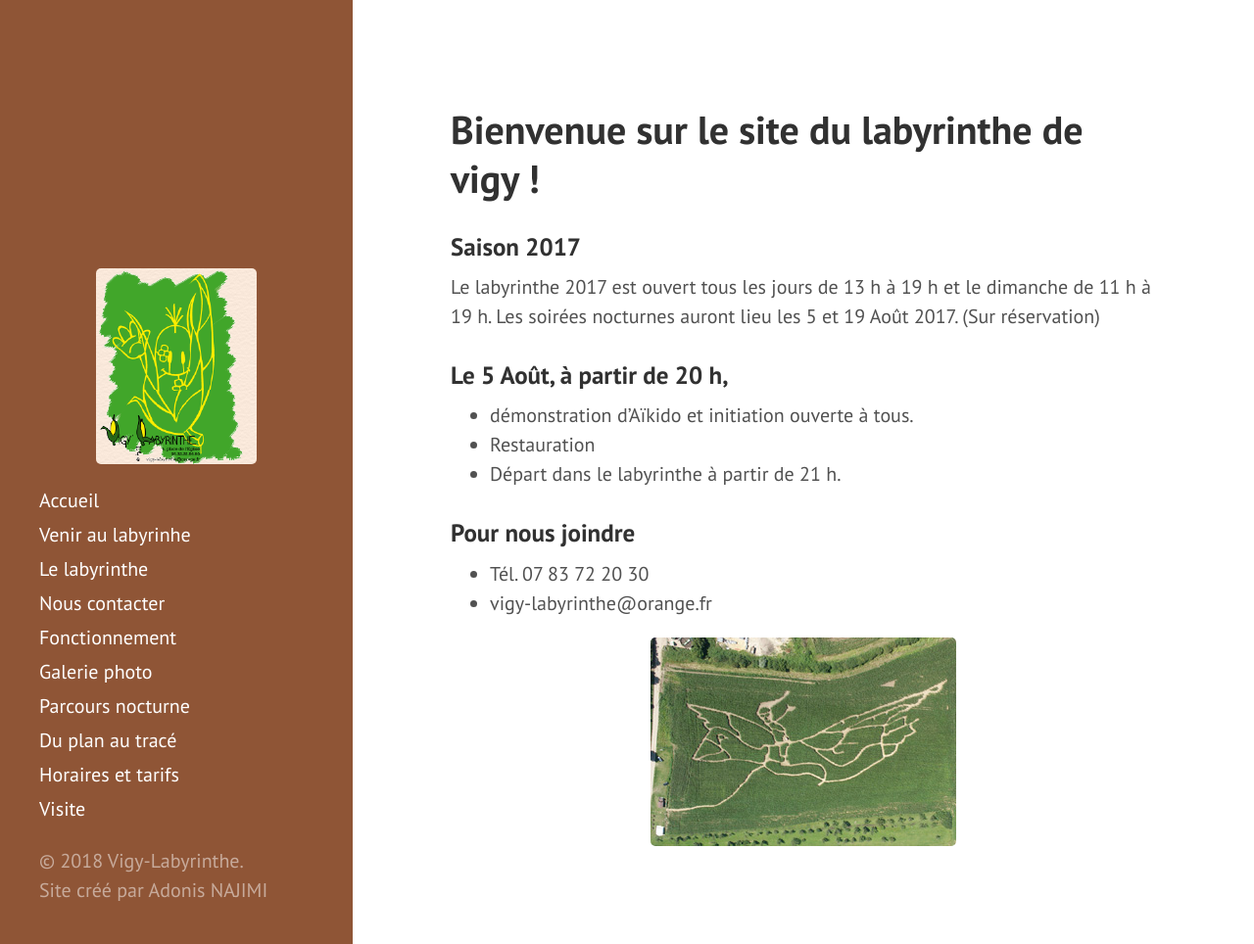
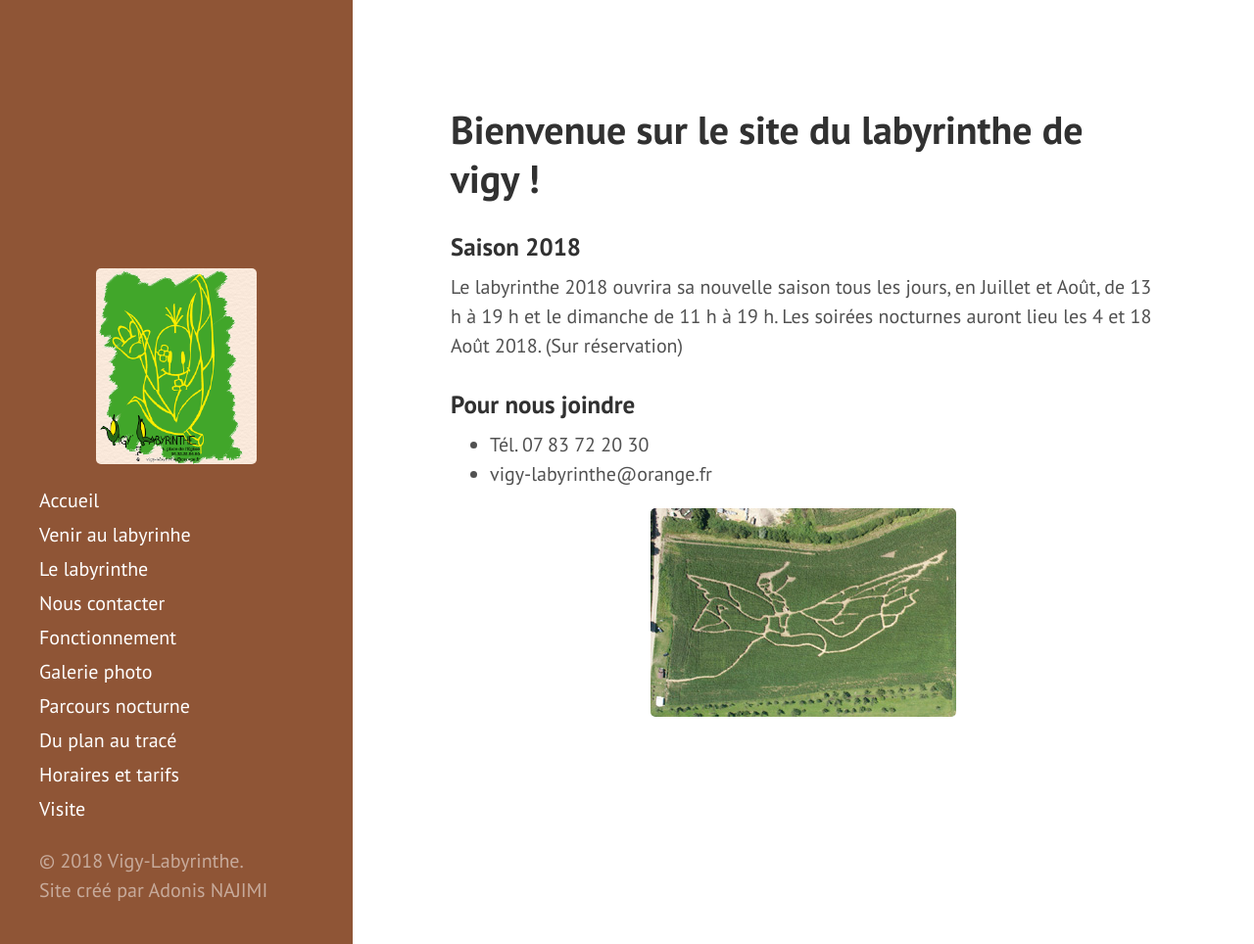
Before and after one commit to vigylabyrinthe/vigy-labyrinthe.github.io, a Jekyll site: the page built from index.md, in a window 1280 px wide and 964 px high. Shown: the whole window at 98% size. Built offline with Jekyll 4.4.1, drawn with Linux system fonts in a browser that asks for light colours.

Commit message:
Update index.md

```diff
--- a/index.md
+++ b/index.md
@@ -5,16 +5,13 @@ title: Accueil
 
 <h1> Bienvenue sur le site du labyrinthe de vigy ! </h1>
 
-### Saison 2017
+### Saison 2018
 
-Le labyrinthe 2017 est ouvert tous les jours de 13 h à 19 h et le dimanche de 11 h à 19 h.
-Les soirées nocturnes auront lieu les 5 et 19 Août 2017.
+Le labyrinthe 2018 ouvrira sa nouvelle saison tous les jours, en Juillet et Août, de 13 h à 19 h et le dimanche de 11 h à 19 h.
+Les soirées nocturnes auront lieu les 4 et 18 Août 2018.
 (Sur réservation)
 
-### Le 5 Août, à partir de 20 h,
-* démonstration d'Aïkido et initiation ouverte à tous.
-* Restauration
-* Départ dans le labyrinthe à partir de 21 h.
+
 
 ### Pour nous joindre
 * Tél. 07 83 72 20 30
```
